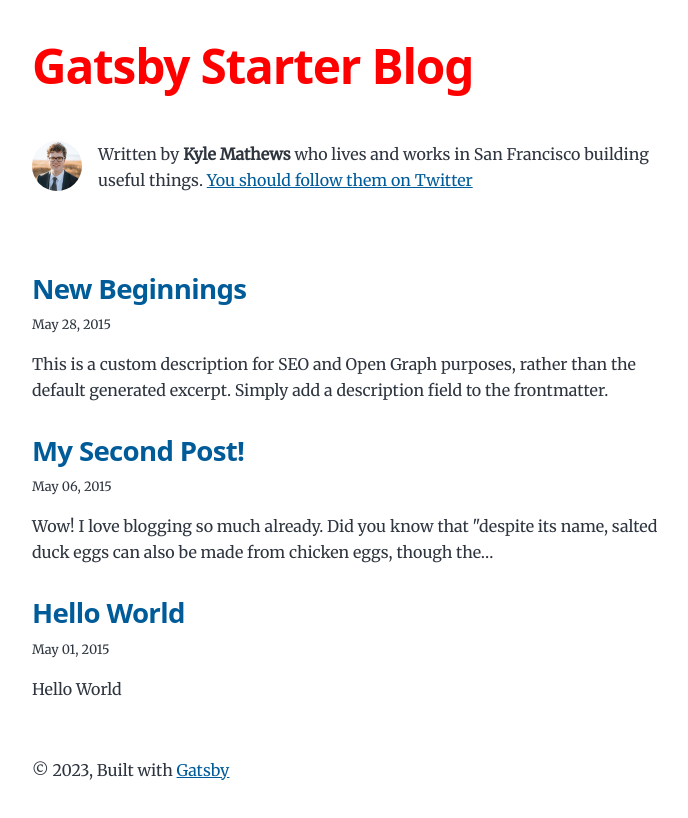
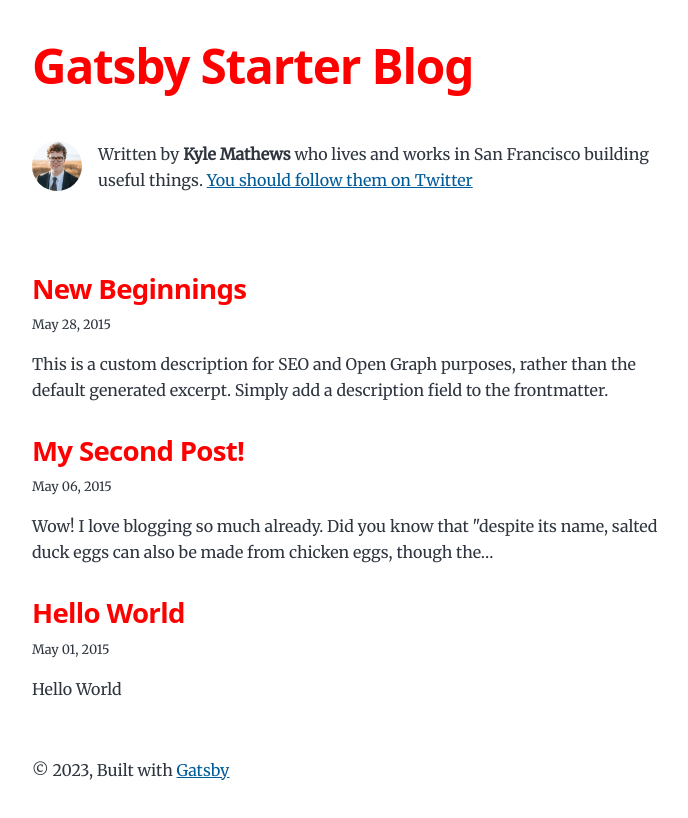
Before and after one commit to ggurjar333/personalblog, a Gatsby site: page / in a window 1280 px wide. Shown: the whole page, without its empty margins (292-980 px from the left). Built offline with nearby package versions, Linux system fonts and the light colour scheme; Gatsby itself is replaced by a stand-in of ours.

Commit message:
Update style.css

```diff
--- a/src/style.css
+++ b/src/style.css
@@ -269,8 +269,10 @@
 
 .post-list-item h2 {
   font-size: var(--fontSize-4);
-  color: var(--color-primary);
+  /*color: var(--color-primary);*/
   margin-bottom: var(--spacing-2);
+  color:red;
+/* Update by anjana */
   margin-top: var(--spacing-0);
 }
 
```
